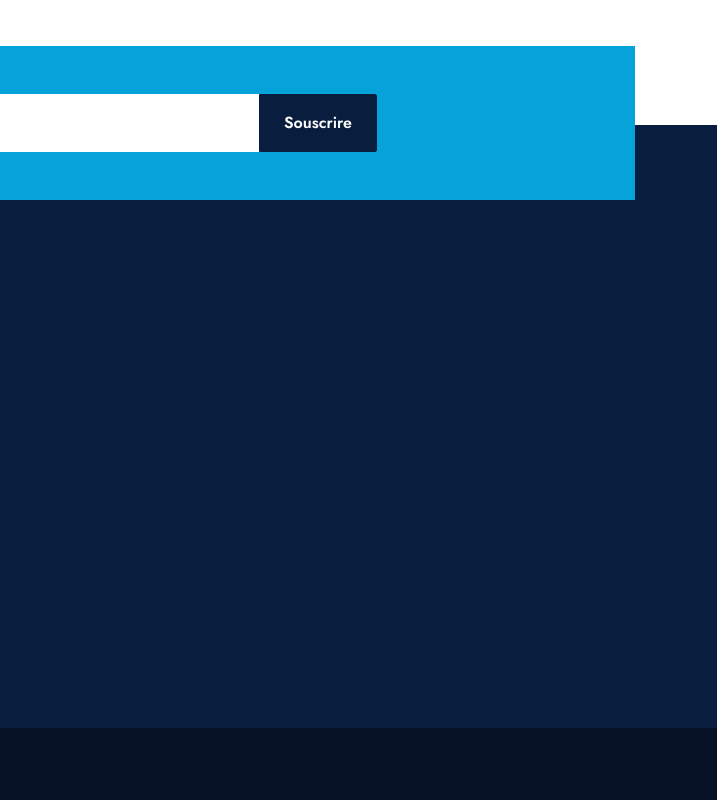
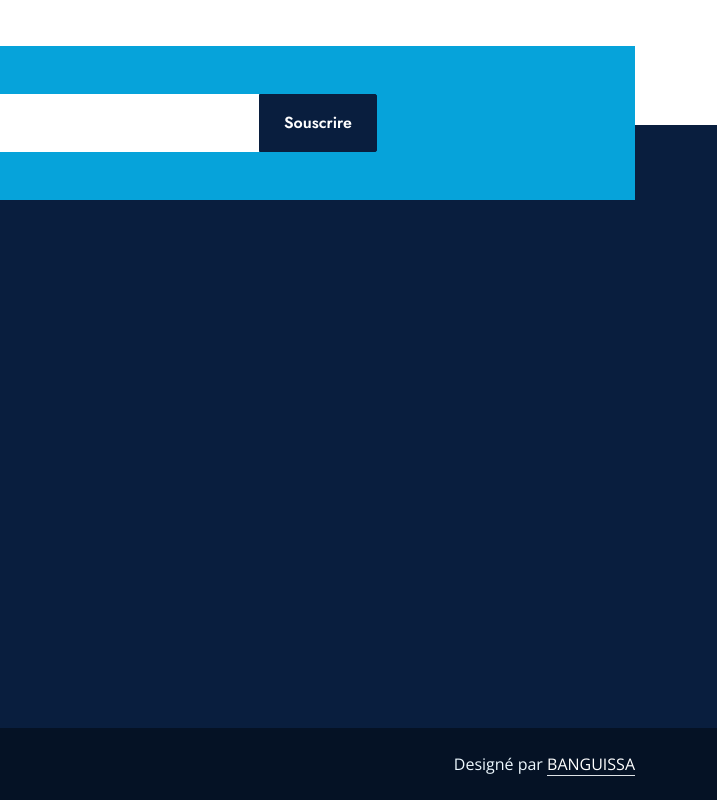
Before and after one commit to Theguisir241/Polyclinique, a plain HTML site: page index.html in a window 1280 px wide. Shown: the part 6462-7262 px from the top of the page, 563-1280 px from the left. Drawn offline with nearby package versions, Linux system fonts and the light colour scheme.

Commit message:
index.html

```diff
--- a/index.html
+++ b/index.html
@@ -642,7 +642,9 @@
                 <div class="col-md-6 text-center text-md-start">
                     <p class="mb-md-0">&copy; <a class="text-white border-bottom" href="#">Polyclinique Dentaire Digitale Spécialisée </a>. All Rights Reserved.</p>
                 </div>
-
+                 <div class="col-md-6 text-center text-md-end">
+                    <p class="mb-0">Designé par <a class="text-white border-bottom" href="">BANGUISSA</a></p>
+                </div>
             </div>
         </div>
     </div>
@@ -670,4 +672,5 @@
     <script src="js/main.js"></script>
 </body>
 
+
 </html>
```
